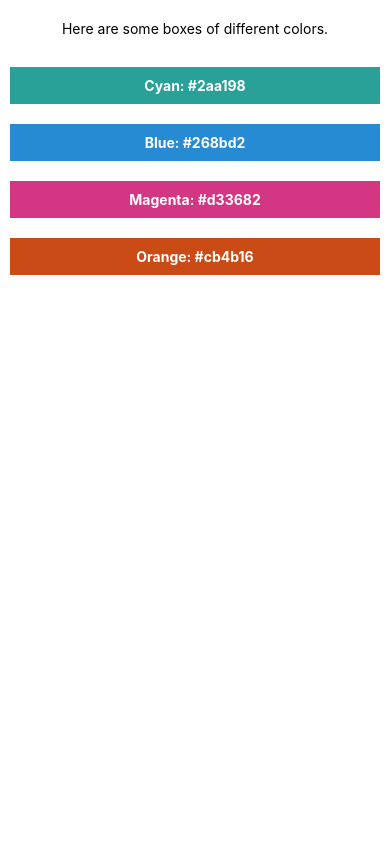
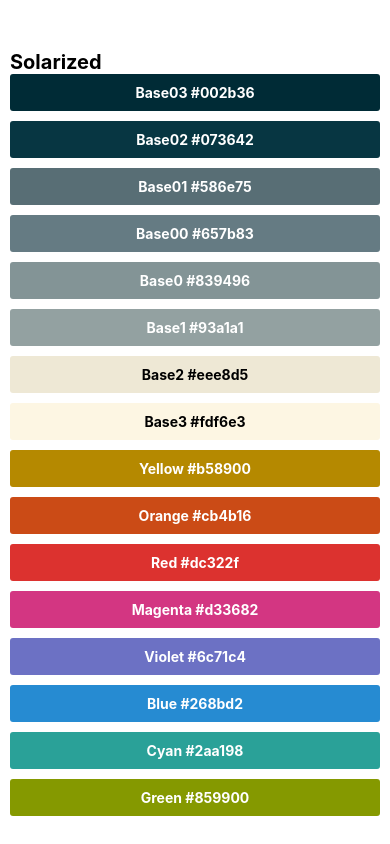
Before and after one commit to anniessa/react-native-practice, a React Native app: screen / in a window 390 px wide. Built offline with nearby package versions, Linux system fonts and the light colour scheme.

Commit message:
practiced using FlatList component to display array

```diff
--- a/App.js
+++ b/App.js
@@ -1,36 +1,57 @@
 import React from 'react';
-import { View, Text, SafeAreaView, StyleSheet } from 'react-native';
+import { SafeAreaView, View, Text, FlatList, StyleSheet } from 'react-native';
 import ColorBox from './components/ColorBox';
+
+const COLORS = [
+  { colorName: 'Base03', hexCode: '#002b36' },
+  { colorName: 'Base02', hexCode: '#073642' },
+  { colorName: 'Base01', hexCode: '#586e75' },
+  { colorName: 'Base00', hexCode: '#657b83' },
+  { colorName: 'Base0', hexCode: '#839496' },
+  { colorName: 'Base1', hexCode: '#93a1a1' },
+  { colorName: 'Base2', hexCode: '#eee8d5' },
+  { colorName: 'Base3', hexCode: '#fdf6e3' },
+  { colorName: 'Yellow', hexCode: '#b58900' },
+  { colorName: 'Orange', hexCode: '#cb4b16' },
+  { colorName: 'Red', hexCode: '#dc322f' },
+  { colorName: 'Magenta', hexCode: '#d33682' },
+  { colorName: 'Violet', hexCode: '#6c71c4' },
+  { colorName: 'Blue', hexCode: '#268bd2' },
+  { colorName: 'Cyan', hexCode: '#2aa198' },
+  { colorName: 'Green', hexCode: '#859900' },
+];
 
 const App = () => {
   return (
     <SafeAreaView style={styles.safeArea}>
-      <View style={styles.container}>
-        <Text>Here are some boxes of different colors.</Text>
-      </View>
-      <ColorBox colorName="Cyan" hexCode="#2aa198" />
-      <ColorBox colorName="Blue" hexCode="#268bd2" />
-      <ColorBox colorName="Magenta" hexCode="#d33682" />
-      <ColorBox colorName="Orange" hexCode="#cb4b16" />
-
+      <FlatList
+        style={styles.container}
+        data={COLORS}
+        keyExtractor={(item) => item.colorName}
+        // destructure item because it will include the item id as well
+        renderItem={({ item }) => (
+          <ColorBox colorName={item.colorName} hexCode={item.hexCode} />
+        )}
+        ListHeaderComponent={<Text style={styles.text}>Solarized</Text>}
+      />
     </SafeAreaView>
   );
 };
 
 const styles = StyleSheet.create({
+  container: {
+    paddingTop: 50,
+    paddingHorizontal: 10,
+    paddingBottom: 10,
+  },
+  heading: {
+    fontSize: 18,
+    fontWeight: 'bold',
+    marginBottom: 10,
+  },
   text: {
     fontWeight: 'bold',
-    color: 'white',
-  },
-  container: {
-    alignItems: 'center',
-    justifyContent: 'center',
-    paddingVertical: 10,
-    paddingHorizontal: 30,
-    margin: 10,
-  },
-  safeArea: {
-    flex: 2,
+    fontSize: 20,
   },
 });
 
--- a/components/ColorBox.js
+++ b/components/ColorBox.js
@@ -2,34 +2,43 @@ import React from 'react';
 
 import { View, Text, StyleSheet } from 'react-native';
 
-const ColorBox = ({ colorName, hexCode }) => {
-  const boxColor = {
-    backgroundColor: hexCode,
+const ColorBox = (props) => {
+  const colorStyle = {
+    backgroundColor: props.hexCode,
   };
+
+  const textStyle = {
+    color:
+      // algorithm that takes the hex code and compares it to white
+      // eslint-disable-next-line prettier/prettier
+    //  if the RGB value are in the end 10% of the white spectrum,
+      // you can adjust for that color scheme
+      parseInt(props.hexCode.replace('#', ''), 16) > 0xffffff / 1.1
+        ? 'black'
+        : 'white',
+  };
+
   return (
-    <View style={[styles.container, boxColor]}>
-      <Text style={styles.text}>
-        {colorName}: {hexCode}
+    <View style={[styles.box, colorStyle]}>
+      <Text style={[styles.text, textStyle]}>
+        {props.colorName} {props.hexCode}
       </Text>
     </View>
   );
 };
 
 const styles = StyleSheet.create({
+  box: {
+    padding: 10,
+    borderRadius: 3,
+    justifyContent: 'center',
+    alignItems: 'center',
+    marginBottom: 10,
+  },
   text: {
     fontWeight: 'bold',
     color: 'white',
   },
-  container: {
-    alignItems: 'center',
-    justifyContent: 'center',
-    paddingVertical: 10,
-    paddingHorizontal: 30,
-    margin: 10,
-  },
-  safeArea: {
-    flex: 2,
-  },
 });
 
 export default ColorBox;
```
